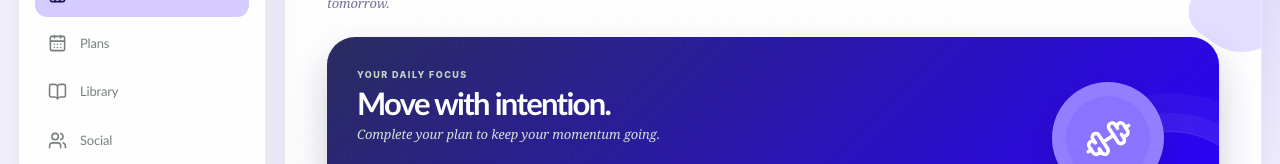
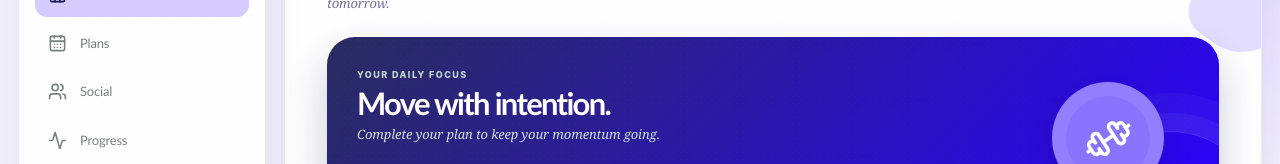
Before and after one commit to AndreDizon/fitsync-app, a Next.js app: page / in a window 1280 px wide. Shown: the part 222-386 px from the top of the page. Built offline with nearby package versions, Linux system fonts and the light colour scheme.

Commit message:
feat: remove 'Library' from navigation items
Removed 'Library' navigation item for restructuring.

```diff
--- a/app/page.tsx
+++ b/app/page.tsx
@@ -38,7 +38,6 @@ type Section = 'home' | 'plans' | 'library' | 'social' | 'progress' | 'settings'
 const navItems: { id: Section; label: string; icon: typeof Home }[] = [
   { id: 'home', label: 'Home', icon: Home },
   { id: 'plans', label: 'Plans', icon: CalendarDays },
-  { id: 'library', label: 'Library', icon: BookOpen },
   { id: 'social', label: 'Social', icon: Users },
   { id: 'progress', label: 'Progress', icon: Activity },
 ]
```
